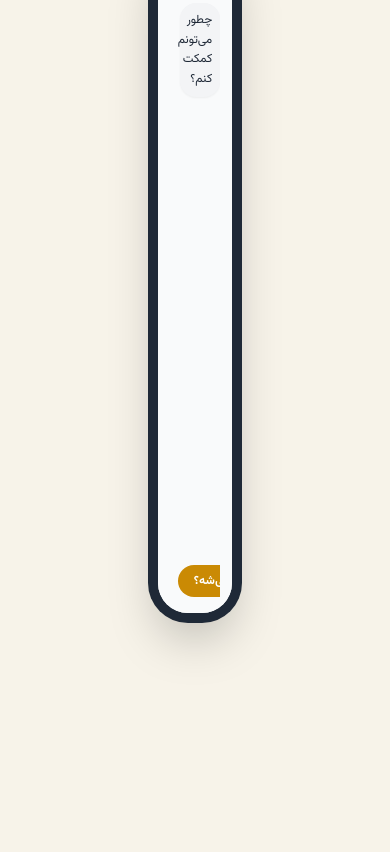
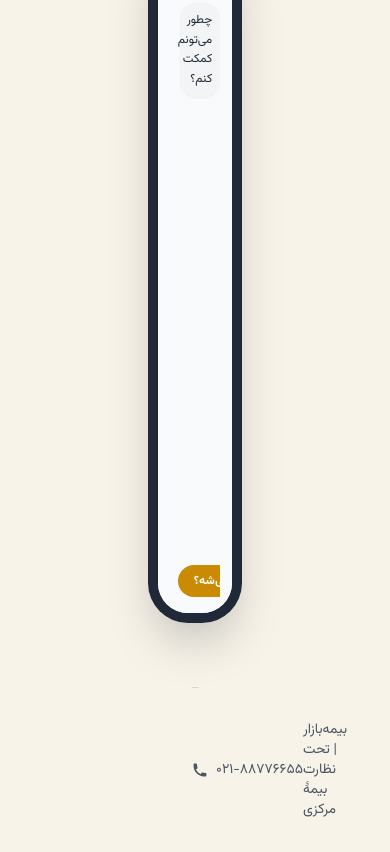
Before and after one commit to dshayan/bb-cards, a plain HTML site: page index.html in a window 390 px wide. Shown: the part 2065-2917 px from the top of the page. Before the commit the page ends 2816 px from the top, so only its background shows below. Drawn offline with nearby package versions, Linux system fonts and the light colour scheme; a script that the page names is missing.

Commit message:
feat: add footer with contact info and clickable phone link; update gitignore

```diff
--- a/index.html
+++ b/index.html
@@ -26,7 +26,7 @@
     <link rel="stylesheet" href="css/cards.css">
     <link rel="stylesheet" href="css/chat.css">
 </head>
-<body class="min-h-screen px-48 py-16">
+<body class="min-h-screen px-48 pt-16">
     <!-- Hero Section -->
     <div class="text-center mb-16">
         <h1 class="text-4xl font-bold text-gray-800 mb-6 font-vazir">
@@ -266,6 +266,23 @@
         </div>
     </div>
 
+    <!-- Footer Section -->
+    <footer class="w-full mt-16 pt-8 pb-8 border-t border-gray-300">
+        <div class="flex justify-between items-center text-gray-600 font-vazir">
+            <div class="text-sm">
+                <a href="tel:+982188776655" class="flex items-center gap-2 hover:text-gray-800 transition-colors">
+                    <svg class="w-4 h-4" fill="currentColor" viewBox="0 0 20 20">
+                        <path d="M2 3a1 1 0 011-1h2.153a1 1 0 01.986.836l.74 4.435a1 1 0 01-.54 1.06l-1.548.773a11.037 11.037 0 006.105 6.105l.774-1.548a1 1 0 011.059-.54l4.435.74a1 1 0 01.836.986V17a1 1 0 01-1 1h-2C7.82 18 2 12.18 2 5V3z"/>
+                    </svg>
+                    ۰۲۱-۸۸۷۷۶۶۵۵
+                </a>
+            </div>
+            <div class="text-sm">
+                بیمه‌بازار | تحت نظارت بیمهٔ مرکزی
+            </div>
+        </div>
+    </footer>
+
     <!-- External JavaScript Files -->
     <script src="js/main.js"></script>
     <script src="js/cards.js"></script>
```
Also changed, not shown: 2 other files.
